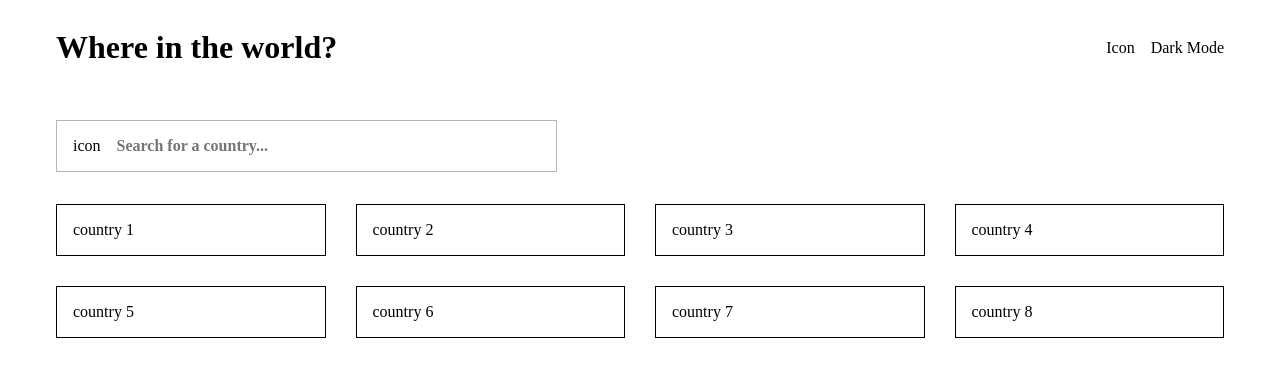
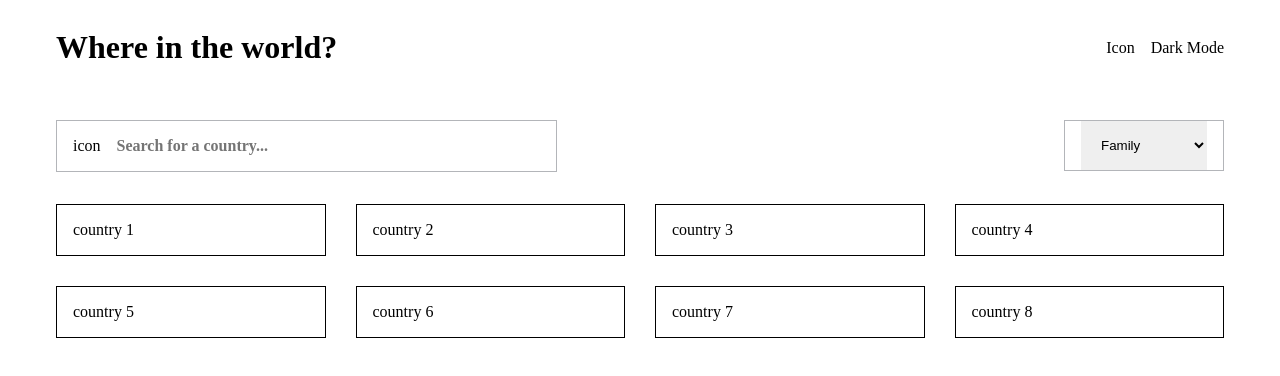
Before and after one commit to cemmanuelonyema/Obodos, a React app: page / in a window 1280 px wide. Shown: the top 376 px of the page. Built offline with nearby package versions, Linux system fonts and the light colour scheme; the HTML template or start-up script is replaced by a standard one.

Commit message:
Add Filter component

```diff
--- a/src/components/forms/Forms.jsx
+++ b/src/components/forms/Forms.jsx
@@ -1,4 +1,5 @@
 import React from "react";
+import { Filter } from "./filter/Filter";
 import "./forms.css";
 import { Search } from "./search/Search";
 
@@ -7,6 +8,7 @@ export const Forms = () => {
     <section className="forms">
       <div className="container forms__container">
         <Search />
+        <Filter />
       </div>
     </section>
   );
--- /dev/null
+++ b/src/components/forms/filter/Filter.jsx
@@ -0,0 +1,18 @@
+import React from "react";
+import "./filter.css";
+
+export const Filter = () => {
+  const handleChange = (e) => {
+    console.log(e.target.value);
+  };
+  return (
+    <form className="form filter__form">
+      {" "}
+      <select name="label" onChange={handleChange}>
+        <option>Family</option>
+        <option>Professional</option>
+        <option>Friend</option>
+      </select>
+    </form>
+  );
+};
--- /dev/null
+++ b/src/components/forms/filter/filter.css
@@ -0,0 +1,23 @@
+.filter__form {
+  padding: 0 1rem;
+  border-radius: 0;
+  border: 1px solid rgba(1, 8, 22, 0.298);
+}
+
+.filter__form:focus-within {
+  box-shadow: 0 1px 6px 0 rgba(32, 33, 36, 0.28);
+}
+
+select {
+  padding: 1rem;
+  border: none;
+}
+
+select:focus {
+  outline: none;
+}
+
+option {
+  padding: 1rem;
+  border: 1px solid black;
+}
--- a/src/components/forms/forms.css
+++ b/src/components/forms/forms.css
@@ -2,4 +2,8 @@
   max-width: 1200px;
   margin: 0 auto;
   padding: 0 3rem;
+
+  display: flex;
+  align-items: center;
+  justify-content: space-between;
 }
--- a/src/components/forms/search/search.css
+++ b/src/components/forms/search/search.css
@@ -10,7 +10,6 @@
 
 .search__form:focus-within {
   box-shadow: 0 1px 6px 0 rgba(32, 33, 36, 0.28);
-  border-color: rgba(223, 225, 229, 0);
 }
 
 input {
```
